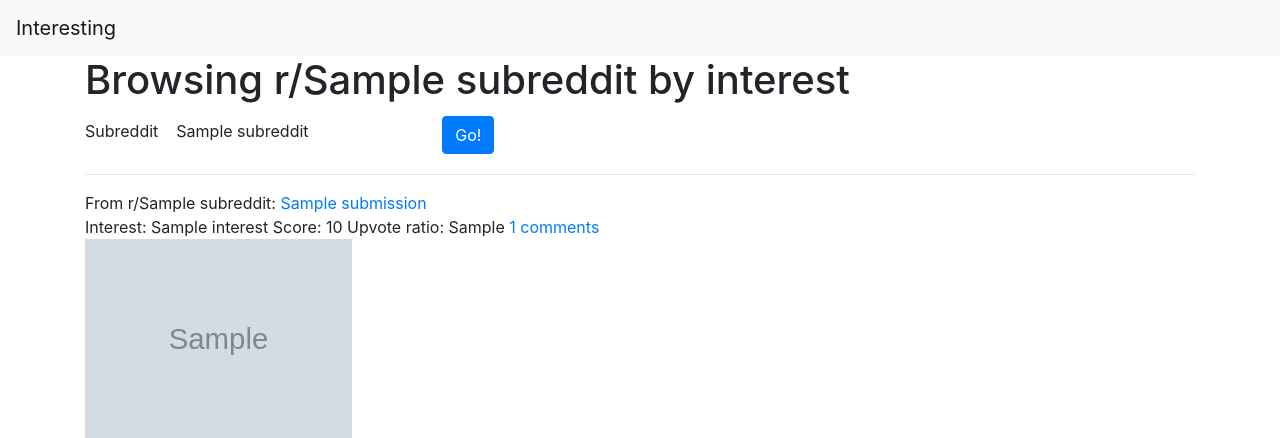
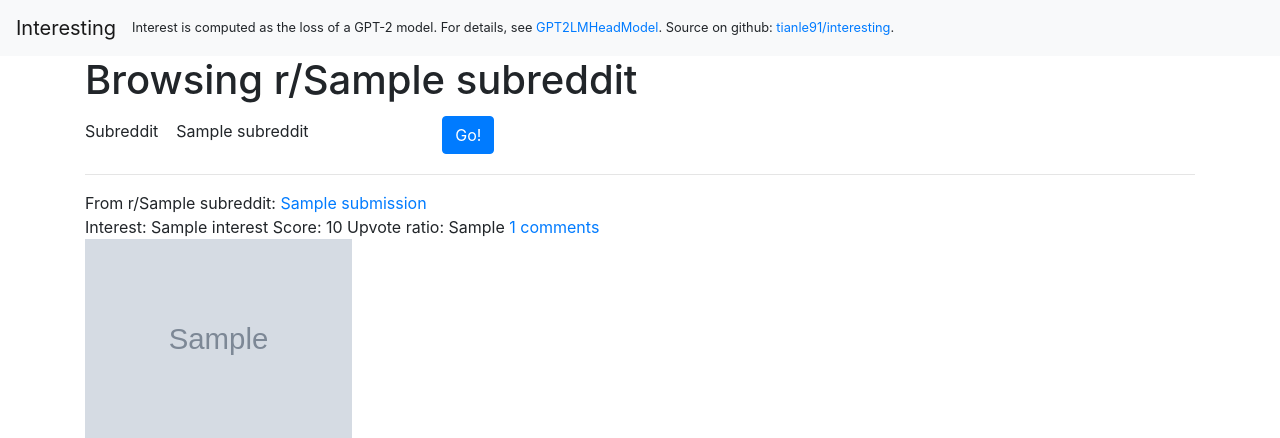
Before and after one commit to tianle91/interesting, a Flask app: template templates/subreddit.html in a window 1280 px wide. Shown: the top 438 px of the page. Run offline with Flask 2, Linux system fonts and the light colour scheme; the template is opened without the code that fills it: most values are stand-ins (such as "Sample title", 1, 10 or a date in 2020); grey boxes marked "Sample" are stand-in pictures; parts of the project's set-up code (start-up, migrations or seed data) failed here and were passed over; some libraries are stand-ins or nearby versions.

Commit message:
change formatting

```diff
--- a/templates/base.html
+++ b/templates/base.html
@@ -14,11 +14,16 @@
 <body>
 <nav class="navbar navbar-expand-md navbar-light bg-light">
     <a class="navbar-brand" href="{{ url_for('index') }}">Interesting</a>
+    <small>
+        Interest is computed as the loss of a GPT-2 model.
+        For details, see <a href="https://huggingface.co/docs/transformers/model_doc/gpt2#transformers.GPT2LMHeadModel">GPT2LMHeadModel</a>.
+        Source on github: <a href="https://github.com/tianle91/interesting">tianle91/interesting</a>.
+    </small>
 </nav>
 
 <div class="container">
     {% block content %} {% endblock %}
 </div>
+
 </body>
-
 </html>
--- a/templates/subreddit.html
+++ b/templates/subreddit.html
@@ -1,8 +1,7 @@
 {% extends 'base.html' %}
 
 {% block content %}
-<h1>{% block title %} Browsing r/{{ res['subreddit'] }} by interest {% endblock %}</h1>
-
+<h1>{% block title %} Browsing r/{{ res['subreddit'] }}{% endblock %}</h1>
 
 <form class="form-inline" method="post">
     <div class="form-group mb-2">
@@ -15,8 +14,8 @@
     </div>
     <button type="submit" class="btn btn-primary">Go!</button>
 </form>
+<hr>
 
-<hr>
 <!-- blocks for content -->
 {% for submission in res['content'] %}
 From r/{{ submission['subreddit'] }}:
```
